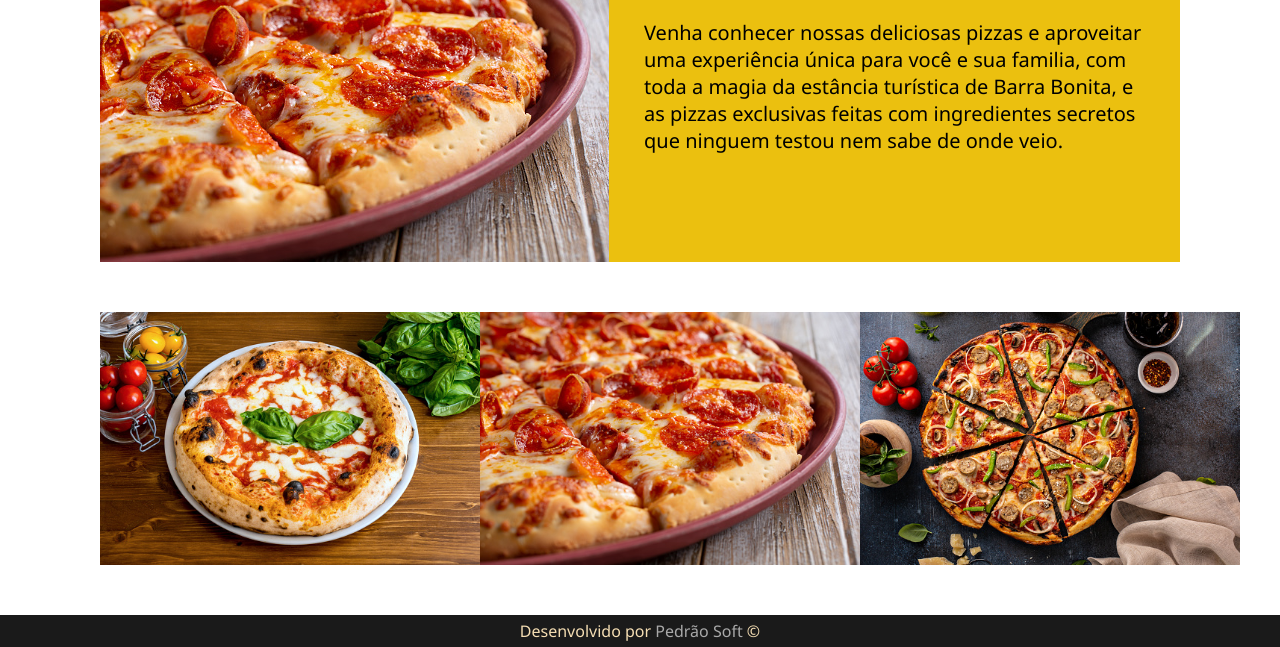
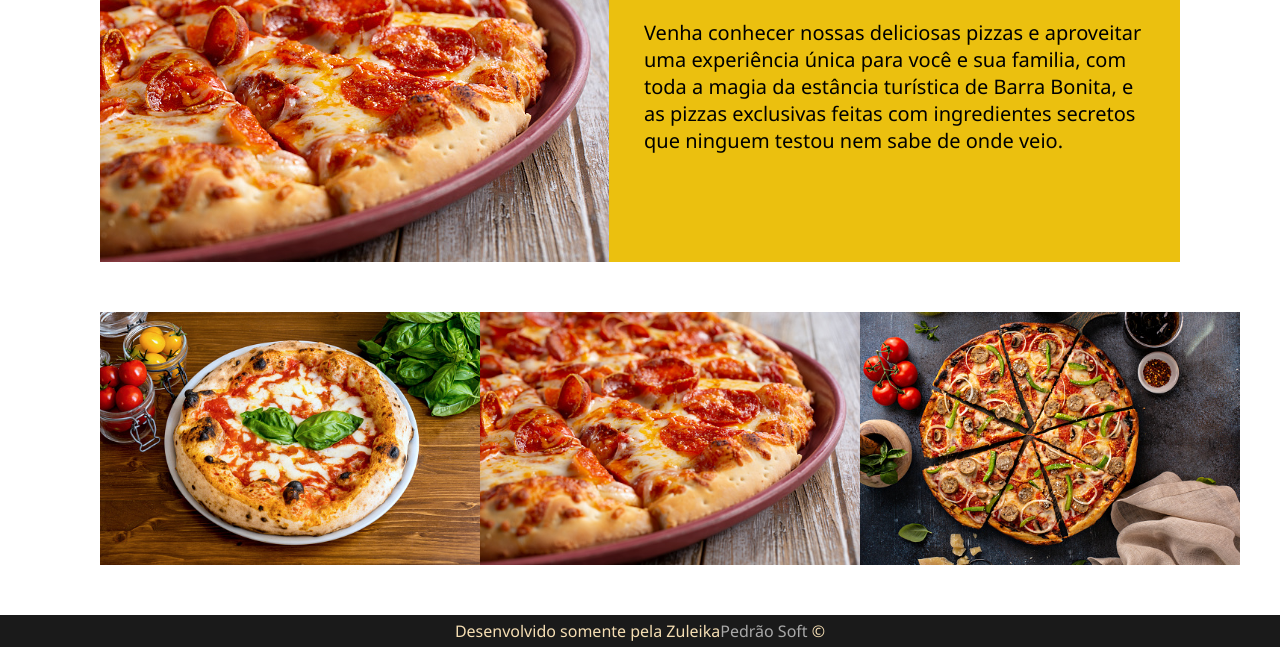
Before and after one commit to PedroJgomes22/pizza-delicio-2024, a plain HTML site: page index.html in a window 1280 px wide. Shown: the part 327-974 px from the top of the page. Drawn offline with Linux system fonts and the light colour scheme.

Commit message:
atualização do footr pela Zuleika

```diff
--- a/index.html
+++ b/index.html
@@ -47,7 +47,7 @@
 </div>
 
 <footer>
-    Desenvolvido por <a href="#">Pedrão Soft</a> &copy;
+    Desenvolvido somente pela Zuleika<a href="#">Pedrão Soft</a> &copy;
 </footer>
 
 </body>
```
